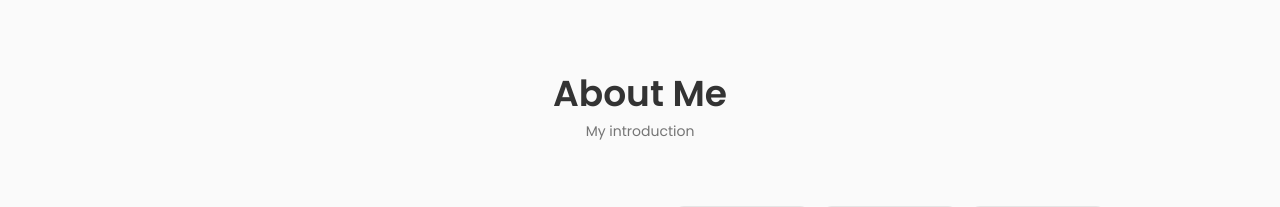
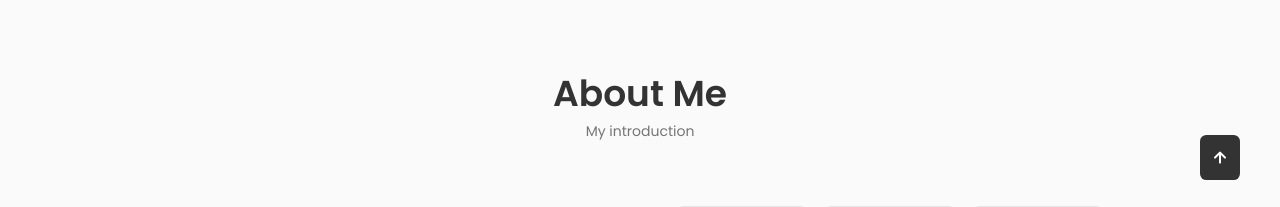
Before and after one commit to HenrikHovhannisyan/portfolio, a React (Create React App) app: page / in a window 1280 px wide. Shown: the part 780-987 px from the top of the page. Built offline with nearby package versions, Linux system fonts and the light colour scheme.

Commit message:
Added ScrollUp component

```diff
--- a/src/App.js
+++ b/src/App.js
@@ -9,6 +9,7 @@ import Qualification from "./components/qualification/Qualification";
 import Testimonials from "./components/testimonials/Testimonials";
 import Contact from "./components/contact/Contact";
 import Footer from "./components/footer/Footer";
+import ScrollUp from "./components/scrollup/ScrollUp";
 
 function App() {
   return (
@@ -23,8 +24,10 @@ function App() {
         <Qualification />
         <Testimonials />
         <Contact />
-        <Footer />
       </main>
+
+      <Footer />
+      <ScrollUp />
     </>
   );
 }
--- /dev/null
+++ b/src/components/scrollup/ScrollUp.jsx
@@ -0,0 +1,18 @@
+import React from "react";
+import "./scrollup.css";
+
+const ScrollUp = () => {
+  window.addEventListener("scroll", function () {
+    const scrollUp = this.document.querySelector(".scrollup");
+    this.scrollY >= 560
+      ? scrollUp.classList.add("show-scroll")
+      : scrollUp.classList.remove("show-scroll");
+  });
+  return (
+    <a href="#" className="scrollup">
+      <i className="uil uil-arrow-up scrollup__icon"></i>
+    </a>
+  );
+};
+
+export default ScrollUp;
--- /dev/null
+++ b/src/components/scrollup/scrollup.css
@@ -0,0 +1,25 @@
+.scrollup {
+    position: fixed;
+    right: 2.5rem;
+    bottom: -20%;
+    background-color: var(--title-color);
+    opacity: 0.8em;
+    padding: 0.3rem 0.5rem;
+    border-radius: 0.4rem;
+    z-index: var(--z-tooltip);
+    transition: .4s;
+}
+
+.scrollup:hover {
+    background-color: var(--title-color-dark);
+}
+
+.scrollup__icon {
+    font-size: 1.5rem;
+    color: var(--container-color);
+}
+
+/* Skow Scroll */
+.show-scroll {
+    bottom: 3rem;
+}
```
